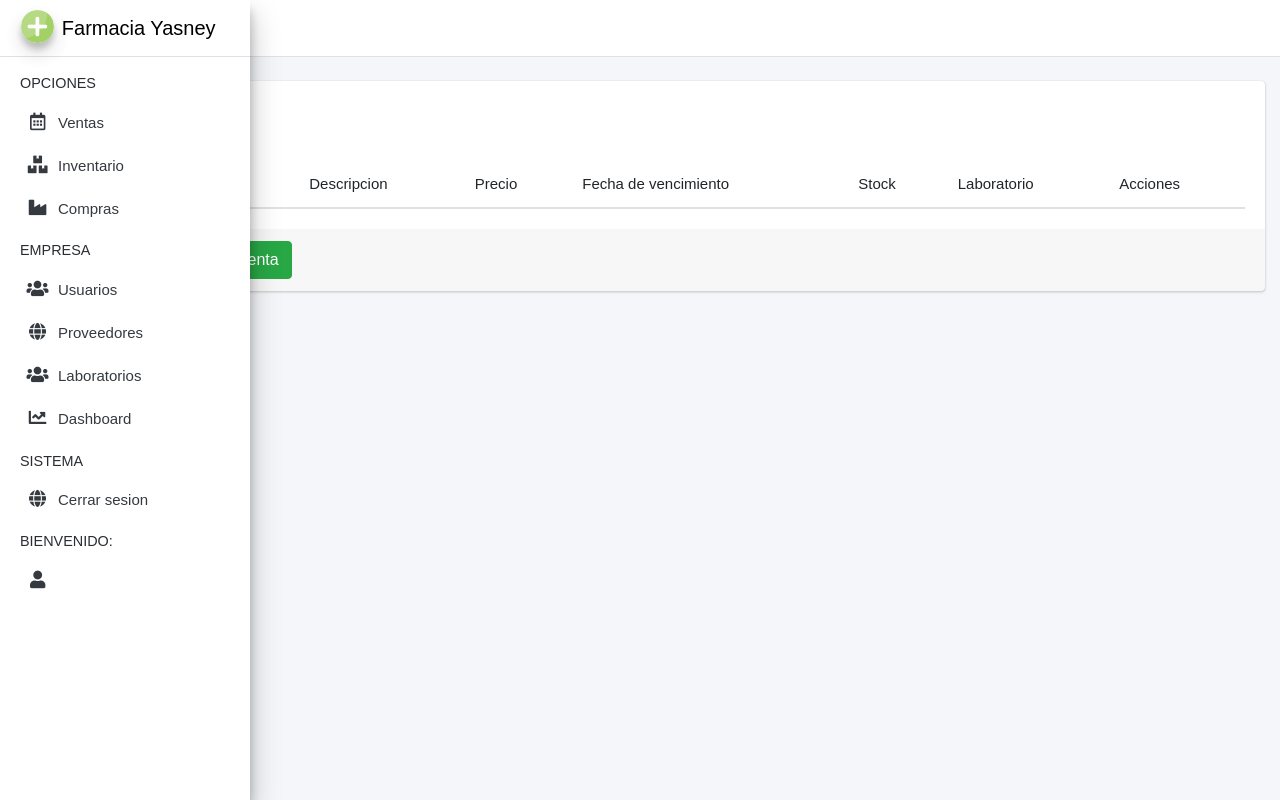
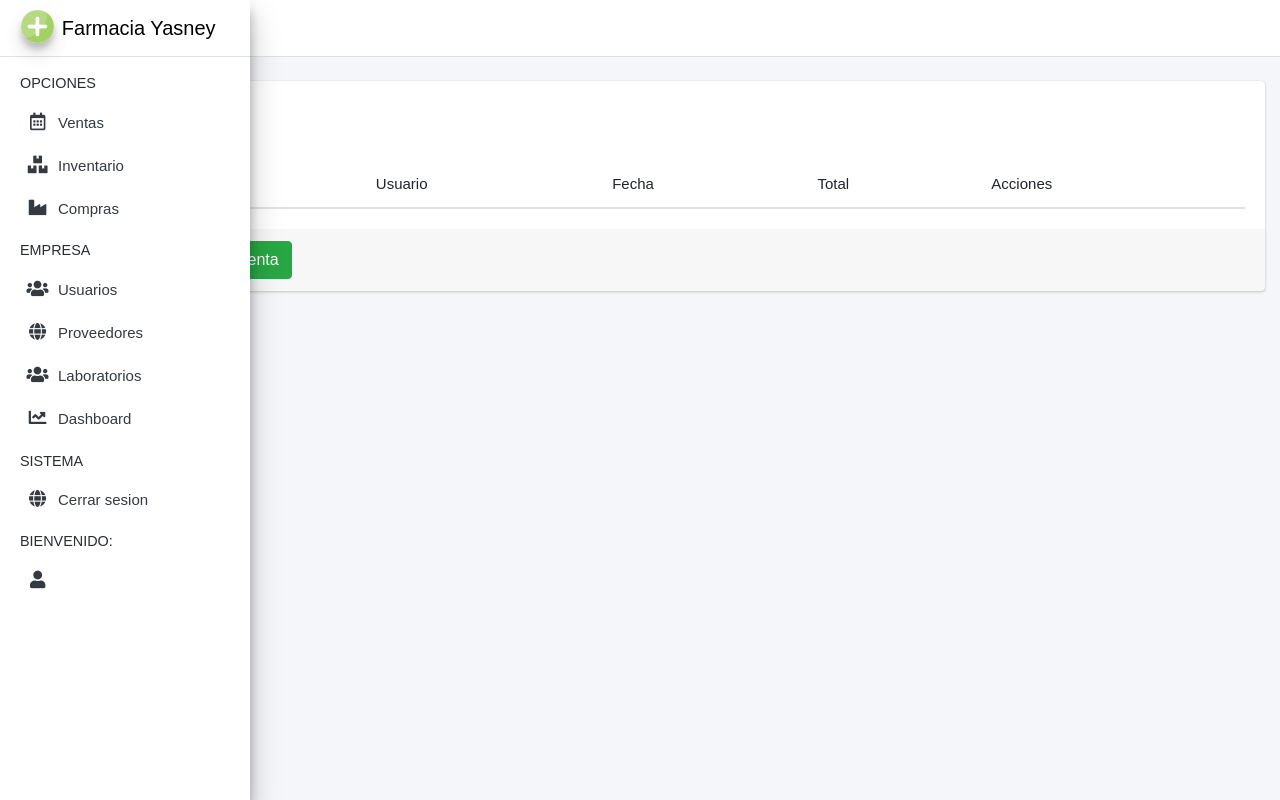
Before and after one commit to GATMgarrett/SistemaFarmacia, a Django app: page / in a window 1280 px wide. Run offline with Django 4.2, Linux system fonts and the light colour scheme; data that the repository does not hold is empty; some libraries are stand-ins or nearby versions.

Commit message:
Actualización de archivos en ventas e inventario

```diff
--- a/SistemaFarmacia/SistemaFarmacia/settings.py
+++ b/SistemaFarmacia/SistemaFarmacia/settings.py
@@ -42,6 +42,7 @@ ALLOWED_HOSTS = ['localhost', '127.0.0.1']
 
 
 # Vamos a redirigir la ruta URL del LogIn
+LOGIN_URL = '/login/'
 LOGIN_REDIRECT_URL = '/'
 LOGOUT_REDIRECT_URL = '/'
 
--- a/SistemaFarmacia/ventas/models.py
+++ b/SistemaFarmacia/ventas/models.py
@@ -54,8 +54,8 @@ class Ventas(models.Model):
     activo = models.BooleanField(default=True)  # Nuevo campo para la eliminación lógica
 
 class DetalleVenta(models.Model):
-    venta = models.ForeignKey(Ventas, on_delete=models.CASCADE)
+    venta = models.ForeignKey(Ventas, on_delete=models.CASCADE, related_name="detalles")  # Agrega related_name
     medicamento = models.ForeignKey(Medicamentos, on_delete=models.CASCADE)
     precio = models.DecimalField(max_digits=10, decimal_places=2)
     cantidad = models.IntegerField()
-    activo = models.BooleanField(default=True)  # Nuevo campo para la eliminación lógica
+    activo = models.BooleanField(default=True)
--- a/SistemaFarmacia/ventas/templates/inventario.html
+++ b/SistemaFarmacia/ventas/templates/inventario.html
@@ -33,7 +33,7 @@
                         <td>{{ medicamento.precio }} bs</td>
                         <td>{{ medicamento.fecha_vencimiento }}</td>
                         <td>{{ medicamento.stock }}</td>
-                        <td>{{ medicamento.laboratorio_id }}</td>
+                        <td>{{ medicamento.laboratorio.nombre_laboratorio }}</td> <!-- Aquí cambia a nombre del laboratorio -->
                         <td>
                             <a class="btn btn-info" href="{% url 'UpdateMedicamentos' medicamento.id %}" role="button">Editar</a>
                             <a class="btn btn-danger" href="{% url 'DeleteMedicamentos' medicamento.id %}" role="button">Desactivar</a>
@@ -80,7 +80,7 @@
                         <td>{{ medicamento.precio }} bs</td>
                         <td>{{ medicamento.fecha_vencimiento }}</td>
                         <td>{{ medicamento.stock }}</td>
-                        <td>{{ medicamento.laboratorio_id }}</td>
+                        <td>{{ medicamento.laboratorio.nombre_laboratorio }}</td> <!-- Aquí cambia a nombre del laboratorio -->
                         <td>
                             <a class="btn btn-success" href="{% url 'ActivateMedicamentos' medicamento.id %}" role="button">Activar</a>
                         </td>
--- a/SistemaFarmacia/ventas/templates/ventas.html
+++ b/SistemaFarmacia/ventas/templates/ventas.html
@@ -1,58 +1,41 @@
-<!--Con esta parte de codigo vamos a llamar a base html-->
 {% extends "base.html" %}
-
-<!--Esto es para que se cargen todas las librerias estaticas de la carpeta static como librerias de bootstrap y otros-->
 {% load static %}
 
-<!--En aqui vamos a crear un bloque para meter el resto del codigo-->
 {% block content %}
 <div>
     <br>
-    <div class = "card">
-        <div class = "card-body">
+    <div class="card">
+        <div class="card-body">
             <h4 class="card-title">Panel de ventas</h4>
             <p class="card-text">Listado de ventas</p>
             <table class="table">
                 <thead>
                     <tr>
-                        <th>ID</th>
-                        <th>Nombre</th>
-                        <th>Descripcion</th>
-                        <th>Precio</th>
-                        <th>Fecha de vencimiento</th>
-                        <th>Stock</th>
-                        <th>Laboratorio</th>
+                        <th>ID Venta</th>
+                        <th>Usuario</th>
+                        <th>Fecha</th>
+                        <th>Total</th>
                         <th>Acciones</th>
                     </tr>
                 </thead>
                 <tbody>
-
-                    {% for medicamentos in medicamentos %}
+                    {% for venta in ventas %}
                     <tr>
-                        <td>{{medicamentos.id}}</td>
-                        <td>{{medicamentos.nombre}}</td>
-                        <td>{{medicamentos.descripcion}}</td>
-                        <td>{{medicamentos.precio}} bs</td>
-                        <td>{{medicamentos.fecha_vencimiento}}</td>
-                        <td>{{medicamentos.stock}}</td>
-                        <td>{{medicamentos.laboratorio_id}}</td>
-                        <td> <a name="" id="" class="btn btn-info" href="{% url 'UpdateMedicamentos' medicamentos.id %}" role="button">Editar</a>
-
-                            <a name="" id="" class="btn btn-danger" href="{% url 'DeleteMedicamentos' medicamentos.id %}" role="button">Borrar</a>
+                        <td>{{ venta.id }}</td>
+                        <td>{{ venta.usuario.username }}</td>
+                        <td>{{ venta.fecha_venta }}</td> <!-- Campo fecha_venta -->
+                        <td>{{ venta.precio_total }} bs</td> <!-- Campo precio_total -->
+                        <td>
+                            <a class="btn btn-info" href="{% url 'detalle_venta' venta.id %}" role="button">Ver Detalle</a>
                         </td>
                     </tr>
                     {% endfor %}
-
                 </tbody>
             </table>
-
         </div>
         <div class="card-footer text-muted">
-            <Footer>
-                <a name="" id="" class="btn btn-success" href="{% url 'CreateVenta' %}" role="button">Registrar nueva venta</a>
-            </Footer>
+            <a class="btn btn-success" href="{% url 'CreateVenta' %}" role="button">Registrar nueva venta</a>
         </div>
     </div>
-
 </div>
 {% endblock %}
--- a/SistemaFarmacia/ventas/urls.py
+++ b/SistemaFarmacia/ventas/urls.py
@@ -9,9 +9,10 @@ urlpatterns = [
 
     # urls para la creacion o registracion de  ventas y otros etc etc
     path('', views.ventas_view, name='Ventas'),
+    path('venta/detalle/<int:id>/', views.detalle_venta, name='detalle_venta'),  # Nueva URL para el detalle de la venta
     path('venta/create/', views.create_venta_view, name='CreateVenta'),
-
     path('venta/add_to_cart/<int:medicamento_id>/', views.add_to_cart, name='add_to_cart'),
+    path('remove_from_cart/<int:medicamento_id>/', views.remove_from_cart, name='remove_from_cart'),
 
     # urls for the
     path('compras/', views.compras_view, name='Compras'),
--- a/SistemaFarmacia/ventas/views.py
+++ b/SistemaFarmacia/ventas/views.py
@@ -11,6 +11,8 @@ from django.contrib.auth.decorators import login_required
 from django.http import JsonResponse
 from datetime import date
 from django.views.decorators.http import require_POST
+from django.db import transaction
+
 
 
 from .models import Laboratorios, Proveedores, Medicamentos, Ventas, DetalleVenta
@@ -236,6 +238,8 @@ def login_view(request):
 
 ###/////////////////////////////////////////////////////////////////////////Esto va a ser para las vistas de ventas y detalle ventas
 
+@login_required
+@transaction.atomic
 def create_venta_view(request):
     # Obtener todos los medicamentos disponibles (activos)
     medicamentos = Medicamentos.objects.filter(activo=True)
@@ -258,24 +262,39 @@ def create_venta_view(request):
 
     # Si se ha enviado el formulario para confirmar la venta
     if request.method == 'POST':
+        # Crear la venta principal
         venta = Ventas.objects.create(
             usuario=request.user,
             fecha_venta=date.today(),
             precio_total=total_carrito
         )
 
-        # Guardar cada detalle del carrito en `DetalleVenta`
+        # Guardar cada detalle del carrito en `DetalleVenta` y actualizar el stock
         for item in carrito:
             medicamento = get_object_or_404(Medicamentos, id=item['medicamento_id'])
-            DetalleVenta.objects.create(
-                venta=venta,
-                medicamento=medicamento,
-                precio=medicamento.precio,
-                cantidad=item['cantidad']
-            )
+            cantidad = item['cantidad']
+
+            # Verificar si hay suficiente stock
+            if medicamento.stock >= cantidad:
+                # Crear el detalle de la venta
+                DetalleVenta.objects.create(
+                    venta=venta,
+                    medicamento=medicamento,
+                    precio=medicamento.precio,
+                    cantidad=cantidad
+                )
+                # Reducir el stock del medicamento
+                medicamento.stock -= cantidad
+                medicamento.save()
+            else:
+                # En caso de stock insuficiente, cancelar la venta y lanzar un error
+                messages.error(request, f"No hay suficiente stock para {medicamento.nombre}.")
+                transaction.set_rollback(True)
+                return redirect('CreateVenta')
 
         # Limpiar el carrito después de realizar la venta
         request.session['carrito'] = []
+        messages.success(request, "La venta se ha registrado exitosamente.")
         return redirect('Ventas')
 
     return render(request, 'ventasCRUD/create_venta.html', {
@@ -286,16 +305,63 @@ def create_venta_view(request):
 
 @require_POST
 def add_to_cart(request, medicamento_id):
-    cantidad = int(request.POST.get('cantidad', 1))
+    # Obtener el carrito de la sesión o inicializarlo como una lista vacía
     carrito = request.session.get('carrito', [])
 
-    # Agregar el medicamento al carrito o actualizar la cantidad
+    # Obtener el valor de cantidad desde el formulario
+    cantidad_str = request.POST.get('cantidad', '').strip()
+
+    # Validar si el campo de cantidad está vacío
+    if not cantidad_str:
+        messages.error(request, "El campo de cantidad está vacío. Por favor, ingrese una cantidad.")
+        return redirect('CreateVenta')
+
+    try:
+        # Convertir cantidad a entero
+        cantidad = int(cantidad_str)
+        if cantidad < 1:
+            raise ValueError("La cantidad debe ser al menos 1.")
+    except ValueError:
+        messages.error(request, "Por favor, ingrese una cantidad válida.")
+        return redirect('CreateVenta')
+
+    # Verificar si el medicamento ya está en el carrito
     for item in carrito:
         if item['medicamento_id'] == medicamento_id:
+            # Si ya está, aumentar la cantidad con el valor especificado
             item['cantidad'] += cantidad
             break
     else:
+        # Si no está en el carrito, agregarlo como un nuevo producto
         carrito.append({'medicamento_id': medicamento_id, 'cantidad': cantidad})
 
+    # Guardar el carrito actualizado en la sesión
     request.session['carrito'] = carrito
+    request.session.modified = True  # Fuerza la actualización de la sesión
+
+    # Redirecciona con un mensaje de éxito
+    messages.success(request, "Producto agregado al carrito.")
     return redirect('CreateVenta')
+
+def remove_from_cart(request, medicamento_id):
+    # Obtén el carrito de la sesión
+    carrito = request.session.get('carrito', [])
+    print("Carrito antes de eliminar:", carrito)  # Depuración
+
+    # Filtra el carrito para eliminar el medicamento
+    carrito = [item for item in carrito if item['medicamento_id'] != medicamento_id]
+
+    # Actualiza el carrito en la sesión
+    request.session['carrito'] = carrito
+    request.session.modified = True
+
+    print("Carrito después de eliminar:", request.session.get('carrito', {}))  # Depuración
+    messages.success(request, "Producto eliminado del carrito.")
+    return redirect('CreateVenta')
+
+def ventas_view(request):
+    ventas = Ventas.objects.all()  # Obtiene todas las ventas
+    return render(request, 'ventas.html', {'ventas': ventas})
+def detalle_venta(request, id):
+    venta = get_object_or_404(Ventas, id=id)  # Obtén la venta o muestra un error 404 si no existe
+    return render(request, 'detalle_venta.html', {'venta': venta})
```
Also changed, not shown: SistemaFarmacia/ventas/templates/detalle_venta.html (added, +17 -0 lines), SistemaFarmacia/ventas/templates/ventasCRUD/create_venta.html (+10 -1 lines), SistemaFarmacia/ventas/migrations/0007_alter_detalleventa_venta.py (added).
